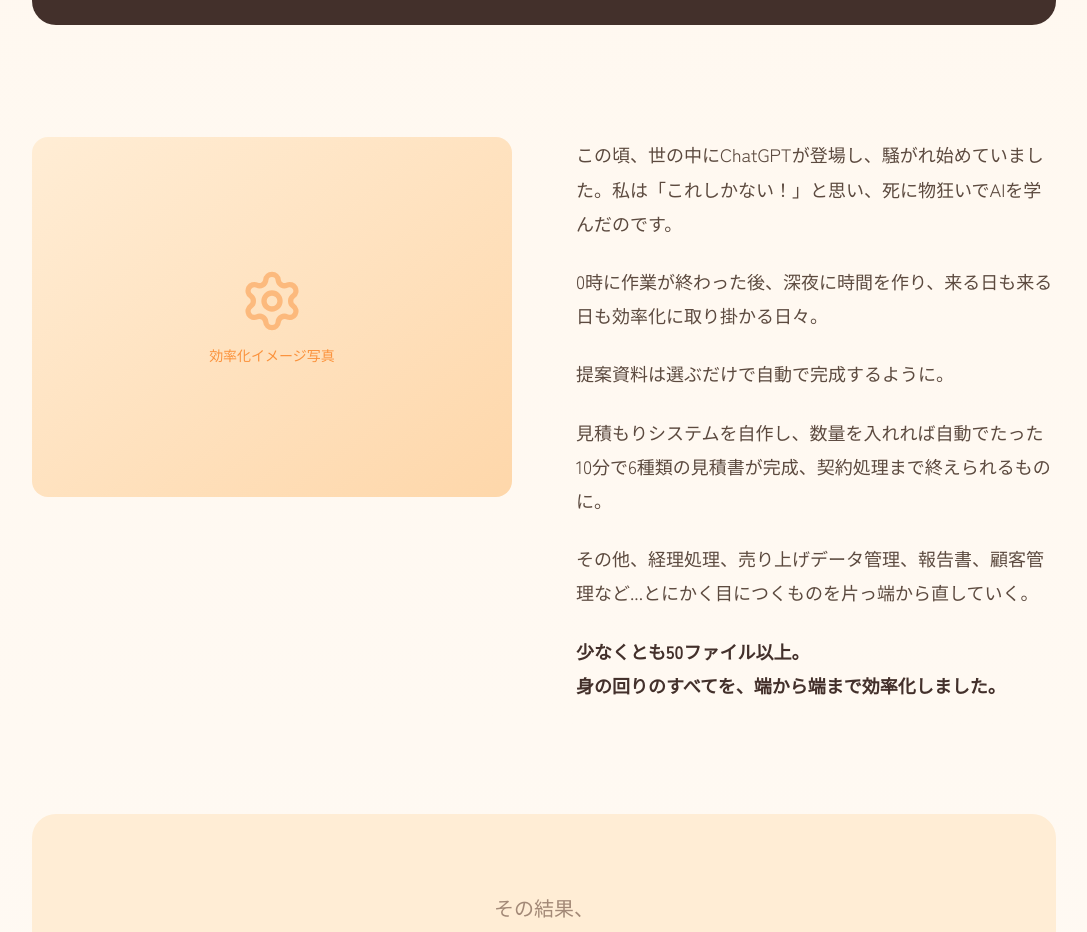
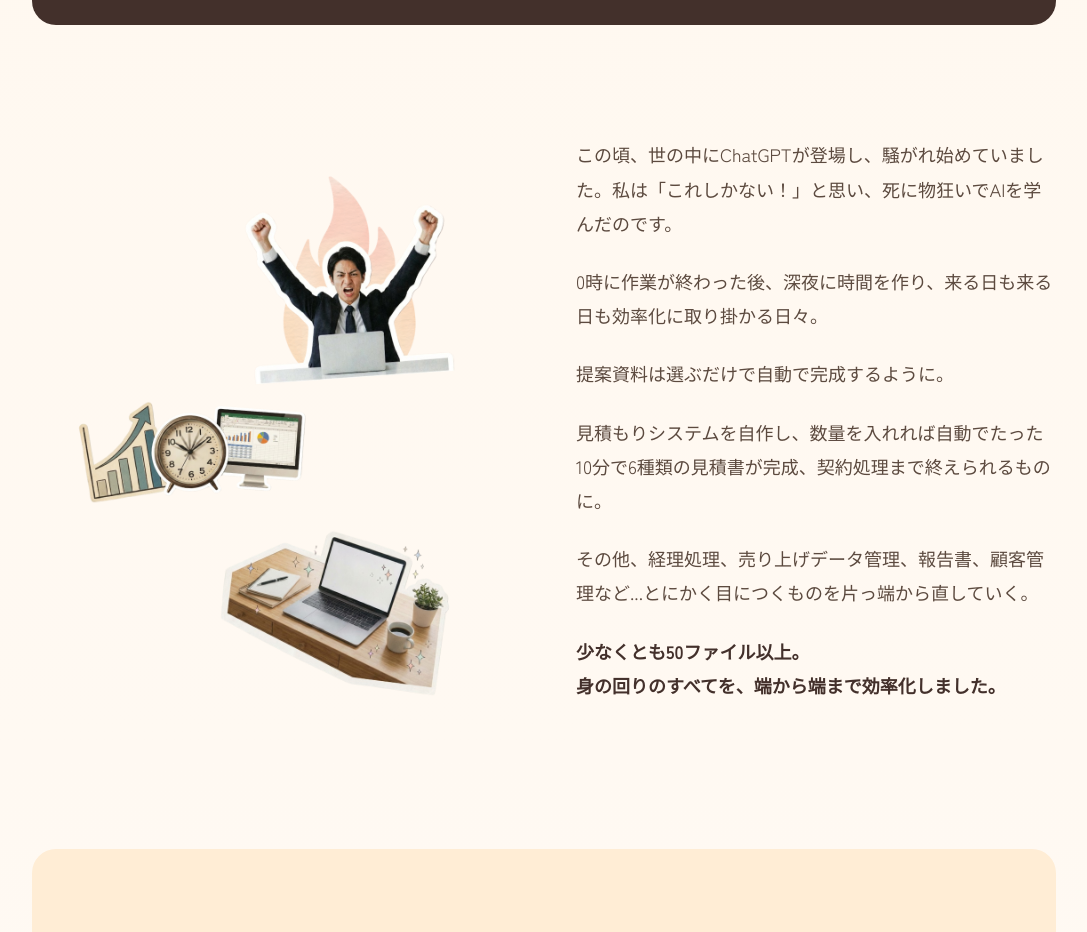
Before and after one commit to shunsuke-tnk/ai-komon-lp, a React (Vite) app: page / in a window 1280 px wide. Shown: the part 5453-6385 px from the top of the page, without its empty margins (96-1183 px from the left). Built offline with nearby package versions, Linux system fonts and the light colour scheme; a web font is replaced by a local one.

Commit message:
画像差し込み

```diff
--- a/App.tsx
+++ b/App.tsx
@@ -22,7 +22,6 @@ import {
   Sun,
   ChevronDown,
   Sparkles,
-  Settings,
   Video,
   MessageSquare,
   CheckCircle,
@@ -521,12 +520,11 @@ const App: React.FC = () => {
           <div className="grid md:grid-cols-2 gap-8 md:gap-16 items-start mb-20 md:mb-28">
             {/* 左: 写真 */}
             <div className="md:sticky md:top-32">
-              <div className="aspect-[4/3] bg-gradient-to-br from-primary-100 to-primary-200 rounded-2xl flex items-center justify-center overflow-hidden">
-                <div className="text-center text-primary-400">
-                  <Settings className="w-16 h-16 mx-auto mb-3 opacity-50" />
-                  <p className="text-sm">効率化イメージ写真</p>
-                </div>
-              </div>
+              <img
+                src="/images/efficiency.png"
+                alt="効率化に取り組む様子"
+                className="w-full h-auto rounded-2xl"
+              />
             </div>
             {/* 右: テキスト */}
             <div>
```
Also changed, not shown: public/images/efficiency.png (added).
